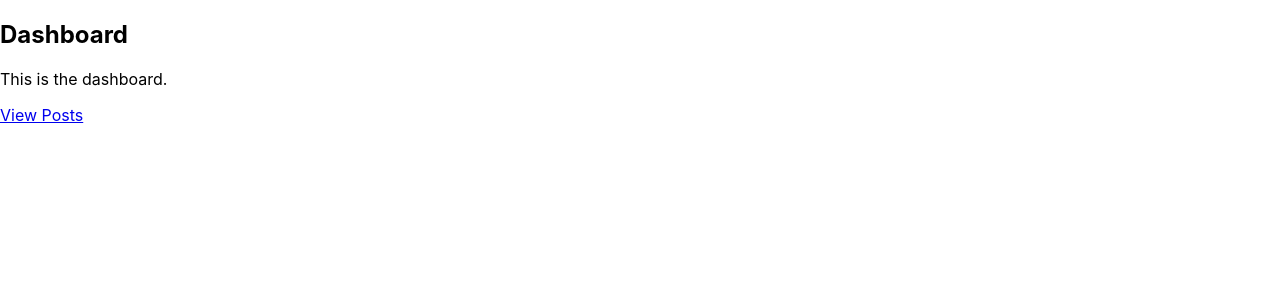
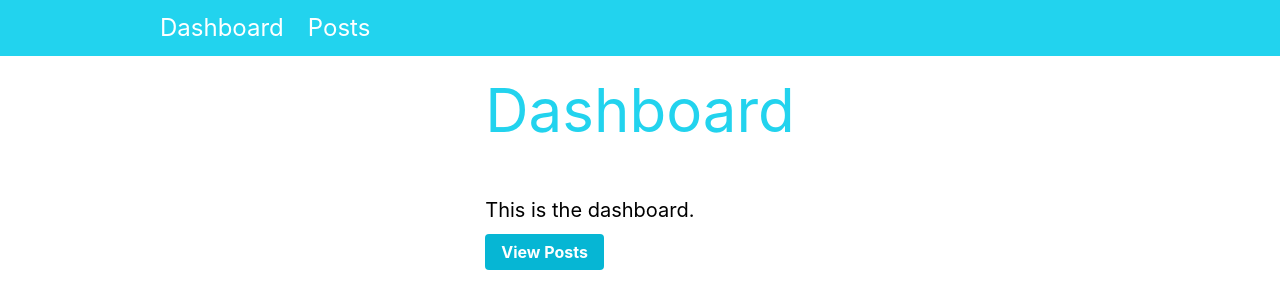
Before and after one commit to hudahamid/Articles-ReduxToolkit, a React (Create React App) app: page / in a window 1280 px wide. Shown: the top 308 px of the page. Built offline with nearby package versions, Linux system fonts and the light colour scheme.

Commit message:
styling added with tailwind css

```diff
--- a/package.json
+++ b/package.json
@@ -15,6 +15,7 @@
     "redux": "^4.2.1",
     "redux-devtools-extension": "^2.13.9",
     "redux-thunk": "^2.4.2",
+    "tailwindcss": "^3.2.7",
     "web-vitals": "^2.1.4"
   },
   "scripts": {
@@ -40,5 +41,9 @@
       "last 1 firefox version",
       "last 1 safari version"
     ]
+  },
+  "devDependencies": {
+    "autoprefixer": "^10.4.14",
+    "postcss": "^8.4.21"
   }
 }
--- /dev/null
+++ b/postcss.config.js
@@ -0,0 +1,6 @@
+module.exports = {
+  plugins: {
+    tailwindcss: {},
+    autoprefixer: {},
+  },
+}
--- a/src/App.js
+++ b/src/App.js
@@ -4,12 +4,14 @@ import { BrowserRouter as Router,  Route, Routes } from 'react-router-dom'
 import DashboardPage from './pages/Dashboard'
 import PostsPage from './pages/PostsPage'
 import SinglePost from './pages/SinglePost'
+import { Navbar } from './components/nav'
 
 
 const App = () => {
   return (
 
     <Router>
+      <Navbar/>
       <Routes>
          <Route exact path="/" element={ <DashboardPage/>} />
          <Route  path="/posts" element={<PostsPage/>} />
--- a/src/components/Post.js
+++ b/src/components/Post.js
@@ -4,11 +4,11 @@ import { Link } from 'react-router-dom'
 
 export const Post = ({ post, excerpt }) => (
   <article className={excerpt ? 'post-excerpt' : 'post'}>
-    <h2>{post.title}</h2>
-    <p>{excerpt ? post.body.substring(0, 100) : post.body}</p>
+    <h2 className='mt-2 text-xl'>{post.title}</h2>
+    <p className='pb-4 mb-4'>{excerpt ? post.body.substring(0, 100) : post.body}</p>
 
     {excerpt && (
-      <Link to={`/posts/${post.id}`} className="button">
+      <Link to={`/posts/${post.id}`} className="button my-4 bg-cyan-500 hover:bg-cyan-700 text-white font-bold py-2 px-4 rounded">
         View Post
       </Link>
     )}
--- /dev/null
+++ b/src/components/nav.js
@@ -0,0 +1,11 @@
+import React from 'react'
+import { Link } from 'react-router-dom'
+
+export const Navbar = () => (
+  <nav>
+    <section className='bg-cyan-400 flex px-20 py-3 justify-items-center  text-white text-2xl' >
+      <Link to="/" className='ml-20'>Dashboard</Link>
+      <Link to="/posts" className='ml-6 '>Posts</Link>
+    </section>
+  </nav>
+)
--- a/src/index.css
+++ b/src/index.css
@@ -11,3 +11,6 @@ code {
   font-family: source-code-pro, Menlo, Monaco, Consolas, 'Courier New',
     monospace;
 }
+@tailwind base;
+@tailwind components;
+@tailwind utilities;
--- a/src/pages/Dashboard.js
+++ b/src/pages/Dashboard.js
@@ -4,13 +4,16 @@ import React from 'react'
 import { Link } from 'react-router-dom'
 
 const DashboardPage = () => (
-  <section>
-    <h1>Dashboard</h1>
-    <p>This is the dashboard.</p>
-    <Link to="/posts" className="button">
+  <div  className=' mx-10 my-6 px-20  justify-items-center ' >
+    <div className=' items-center justify-center '>
+    <h1 className='text-cyan-400 text-6xl pb-10 px-10 '>Dashboard</h1>
+    <p className=' text-xl  px-10 py-4'>This is the dashboard.</p>
+    <Link to="/posts" className="button my-6 mx-10 bg-cyan-500 hover:bg-cyan-700 text-white font-bold py-2 px-4 rounded">
       View Posts
     </Link>
-  </section>
+    </div>
+
+  </div>
 )
 
 export default DashboardPage
--- a/src/pages/PostsPage.js
+++ b/src/pages/PostsPage.js
@@ -24,9 +24,10 @@ const PostsPage = () => {
   }
 
   return (
-    <section>
-      <h1>Posts</h1>
-      {renderPosts()}
+    <section className=" mx-10 my-3 px-20  justify-items-center" >
+      <h1 className='text-cyan-400 text-6xl pb-10 px-10'>Posts</h1>
+      <div className=' text-sm pb-10 px-10 py-1'>{renderPosts()}</div>
+
     </section>
   )
 }
--- a/src/pages/SinglePost.js
+++ b/src/pages/SinglePost.js
@@ -43,9 +43,9 @@ const SinglePostPage = ({ match }) => {
   }
 
   return (
-    <section>
+    <section className=' mx-10 my-3 px-20  justify-items-center '>
       {renderPost()}
-      <h2>Comments</h2>
+      <h2 className='text-cyan-400 text-2xl pt-10 '>Comments</h2>
       {renderComments()}
     </section>
   )
--- /dev/null
+++ b/tailwind.config.js
@@ -0,0 +1,8 @@
+/** @type {import('tailwindcss').Config} */
+module.exports = {
+  content: ["./src/**/*.{js,jsx,ts,tsx}"],
+  theme: {
+    extend: {},
+  },
+  plugins: [],
+}
```
Also changed, not shown: 1 other file (tests, documents, lock files or other folders).
